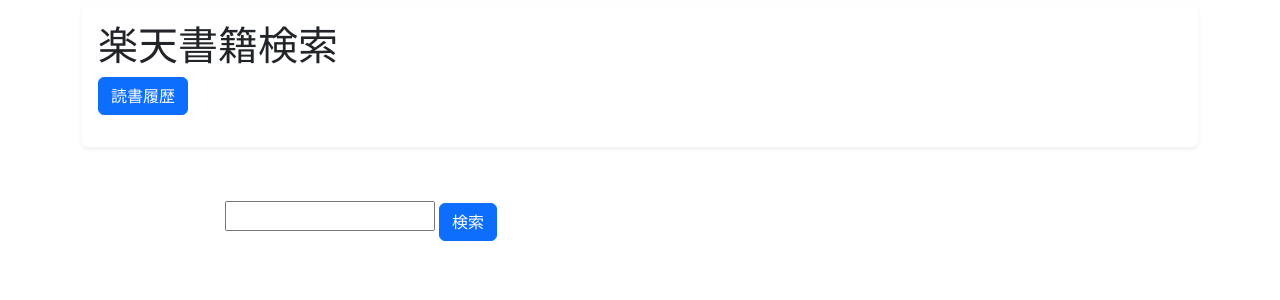
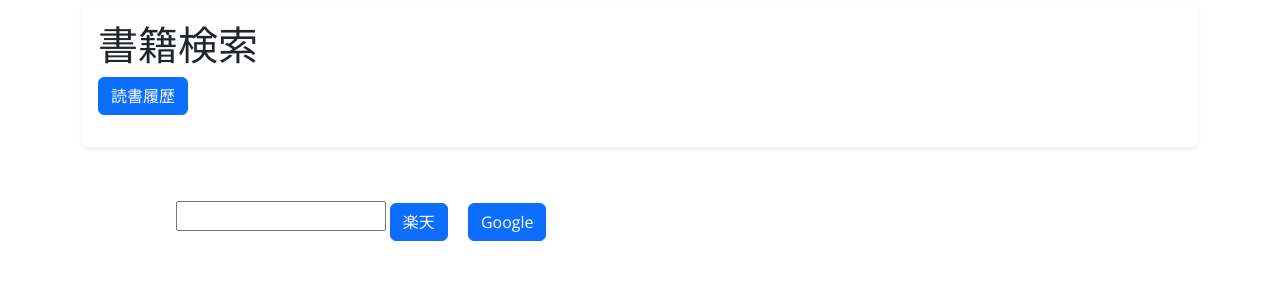
Before and after one commit to frontflg/DJANGO_BOOKLOG, a Django app: template app/templates/app/index.html in a window 1280 px wide. Shown: the top 300 px of the page. Run offline with Django 5.2, Linux system fonts and the light colour scheme; the template is opened without the code that fills it, so the values that code supplies are empty, except form fields; tables that the repository leaves empty hold one stand-in row (values such as "Sample post"); form fields are guessed from the names that the template uses; some libraries are stand-ins or nearby versions.

Commit message:
Update index.html

```diff
--- a/app/templates/app/index.html
+++ b/app/templates/app/index.html
@@ -2,7 +2,7 @@
 {% load widget_tweaks %}
 
 {% block header %}
-<h1>楽天書籍検索</h1>
+<h1>書籍検索</h1>
 <p><a class="btn btn-primary" href="../list/">読書履歴</a></p>
 {% endblock header %}
 
@@ -11,9 +11,11 @@
 <div class="text-center my-5">
     <form method="post">
         {% csrf_token %}
+        <!-- div class="align-items-center" -->
         <div class="w-50">
             {% render_field form.title class="form-control" placeholder="キーワードから探す" %}
-            <button class="btn btn-primary mt-2" type="submit">検索</button>
+            <button class="btn btn-primary mt-2" type="submit" name="rakuten">楽天</button>
+            <button class="btn btn-primary mt-2" type="submit" name="google">Google</button>
         </div>
     </form>
 </div>
```
